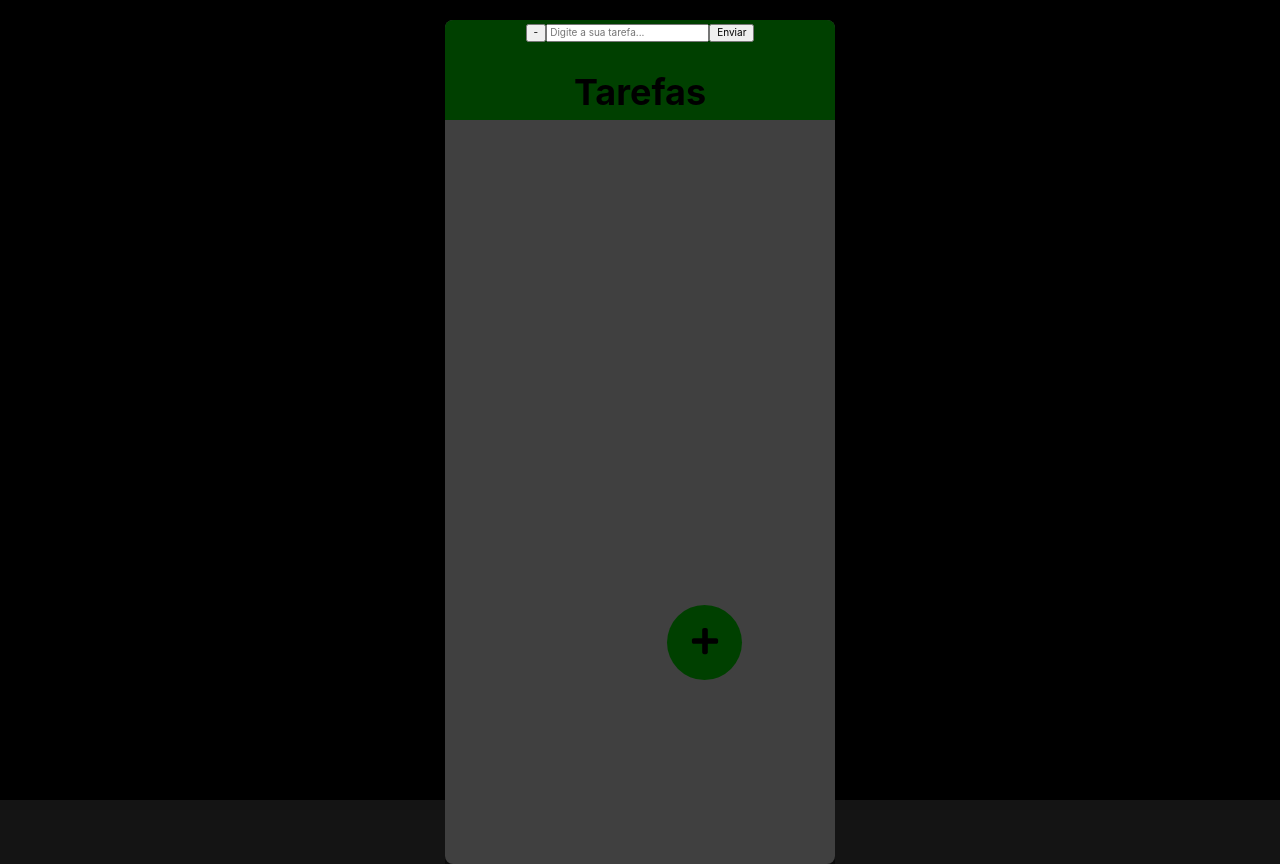
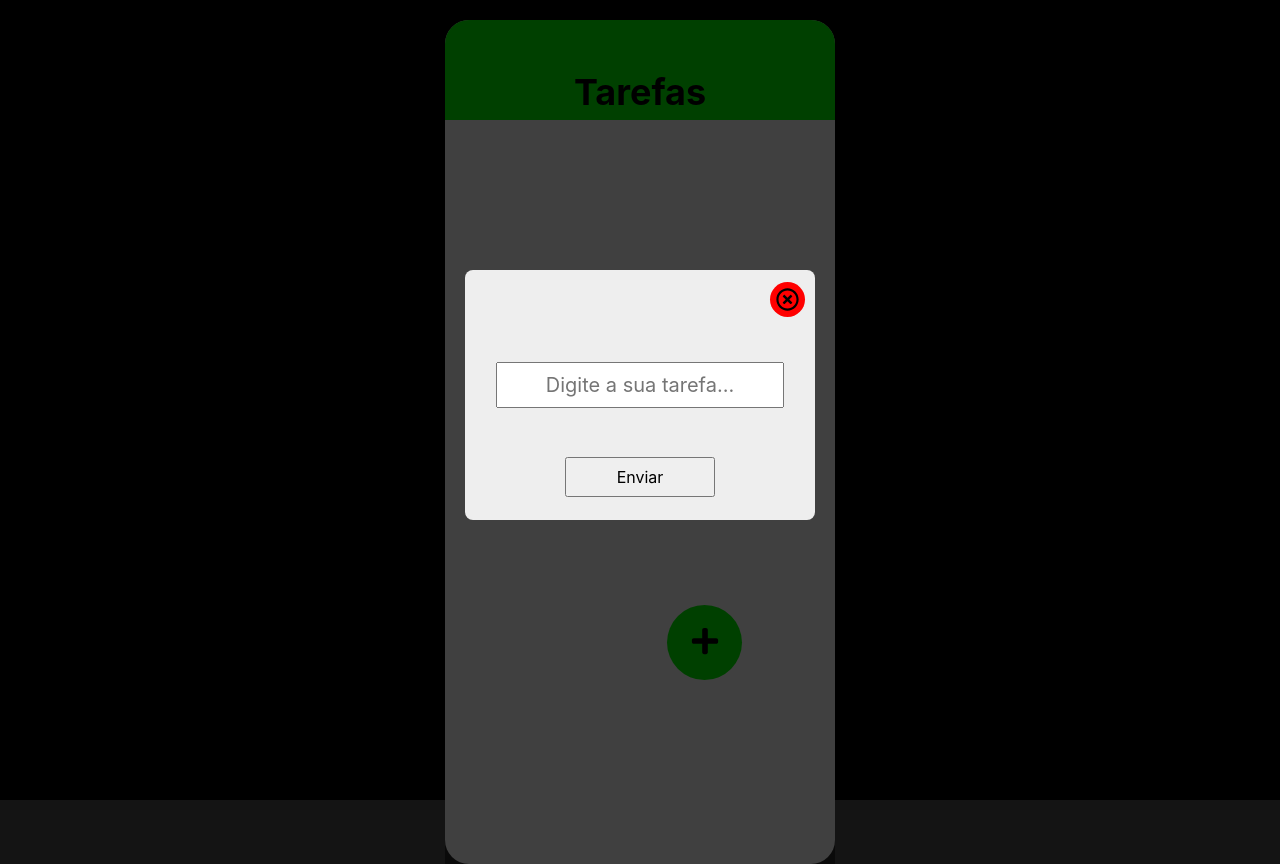
Before and after one commit to DevDokas/lista-de-tarefas, a React (Vite) app: page / in a window 1280 px wide. Both pictures are taken after a click on the button 704 px from the left and 642 px from the top of the page. Built offline with nearby package versions, Linux system fonts and the light colour scheme.

Commit message:
Iniciando estilizacao modal

```diff
--- a/src/App.jsx
+++ b/src/App.jsx
@@ -1,10 +1,24 @@
 import React, { useState } from 'react'
-import {FaPlus} from 'react-icons/fa'
+import {FaPlus, FaRegTimesCircle} from 'react-icons/fa'
 
 // Components
-import {Container, Display, Header, Title, Body, AddButton} from './styles/stylesGlobal'
+import {
+  Container,
+  Display,
+  Header,
+  Title,
+  Body,
+  AddButton,
+} from './styles/stylesGlobal'
 import {
   Modal,
+  Form,
+  ButtonContainer,
+  CloseButton,
+  SubmitButton,
+  InputContainer,
+  Input,
+  Paragraph,
 } from './styles/stylesModal'
 
 function App() {
@@ -14,7 +28,10 @@ function App() {
   const [list, setList] = useState([])
 
   const ShowElement = () => setShowElement(true);
-  const HideElement = () => setShowElement(false);
+  const HideElement = () => {
+    setShowElement(false)
+    setShowAlert(false)
+  };
 
   function handleChangeInput(e) {
     const inputTask = e.target.value
@@ -47,12 +64,16 @@ function App() {
 
           {showElement ?
                     <Modal>
-                      <form onSubmit={handleItemToList}>
-                        <button onClick={HideElement}> - </button>
-                        <input type="text" placeholder="Digite a sua tarefa..." onChange={handleChangeInput} value={task}/>
-                        {showAlert ? <p>Digite a tarefa antes de adiciona-la</p> : null}
-                        <button type="submit"> Enviar </button>
-                      </form>
+                      <Form onSubmit={handleItemToList}>
+                        <CloseButton onClick={HideElement}> <FaRegTimesCircle size={33}/> </CloseButton>
+                        <InputContainer>
+                          <Input type="text" placeholder="Digite a sua tarefa..." onChange={handleChangeInput} value={task}/>
+                          {showAlert ? <Paragraph>Digite a tarefa antes de adiciona-la</Paragraph> : null}
+                        </InputContainer>
+                        <ButtonContainer>
+                          <SubmitButton type="submit"> Enviar </SubmitButton>
+                        </ButtonContainer>
+                      </Form>
                   </Modal>
           : null}
 
--- a/src/styles/stylesGlobal.jsx
+++ b/src/styles/stylesGlobal.jsx
@@ -15,7 +15,7 @@ export const Display = styled.section`
     height: 844px;
     width: 390px;
     border: 0;
-    border-radius: 1vh;
+    border-radius: 3vh;
     background-color: grey;
 `;
 
@@ -23,7 +23,7 @@ export const Header = styled.header`
     height: 100px;
     background-color: green;
     border: 0;
-    border-radius: 1vh 1vh 0 0;
+    border-radius: 3vh 3vh 0 0;
 `;
 
 export const Title = styled.h1`
@@ -45,4 +45,5 @@ export const AddButton = styled.button`
     border-radius: 50%;
     padding: 18px;
     background-color: green;
+    cursor: pointer;
 `;
--- a/src/styles/stylesModal.jsx
+++ b/src/styles/stylesModal.jsx
@@ -9,3 +9,53 @@ export const Modal = styled.section`
     width: 390px;
     background-color: rgba(0, 0, 0, 0.5);
 `;
+
+export const Form = styled.form`
+    display: flex;
+    flex-direction: column;
+    justify-content: space-around;
+    margin-top: 250px;
+    height: 250px;
+    width: 350px;
+    border: 0;
+    border-radius: 1vh;
+    background-color: #eeeeee;
+`;
+
+export const CloseButton = styled.button`
+    display: flex;
+    justify-content: center;
+    height: 35px;
+    width: 35px;
+    margin-top: -3%;
+    margin-left: 87%;
+    border: 0;
+    border-radius: 50%;
+    background-color: red;
+    cursor: pointer;
+`;
+
+export const InputContainer = styled.div`
+    height: 50px;
+`;
+
+export const Input = styled.input`
+    height: 40px;
+    width: 280px;
+    font-size: 20px;
+    text-align: center;
+`;
+
+export const Paragraph = styled.p`
+    font-size: 16px;
+    color: red;
+`;
+
+export const ButtonContainer = styled.div``;
+
+export const SubmitButton = styled.button`
+    height: 40px;
+    width: 150px;
+    font-size: 16px;
+    cursor: pointer;
+`;
```
